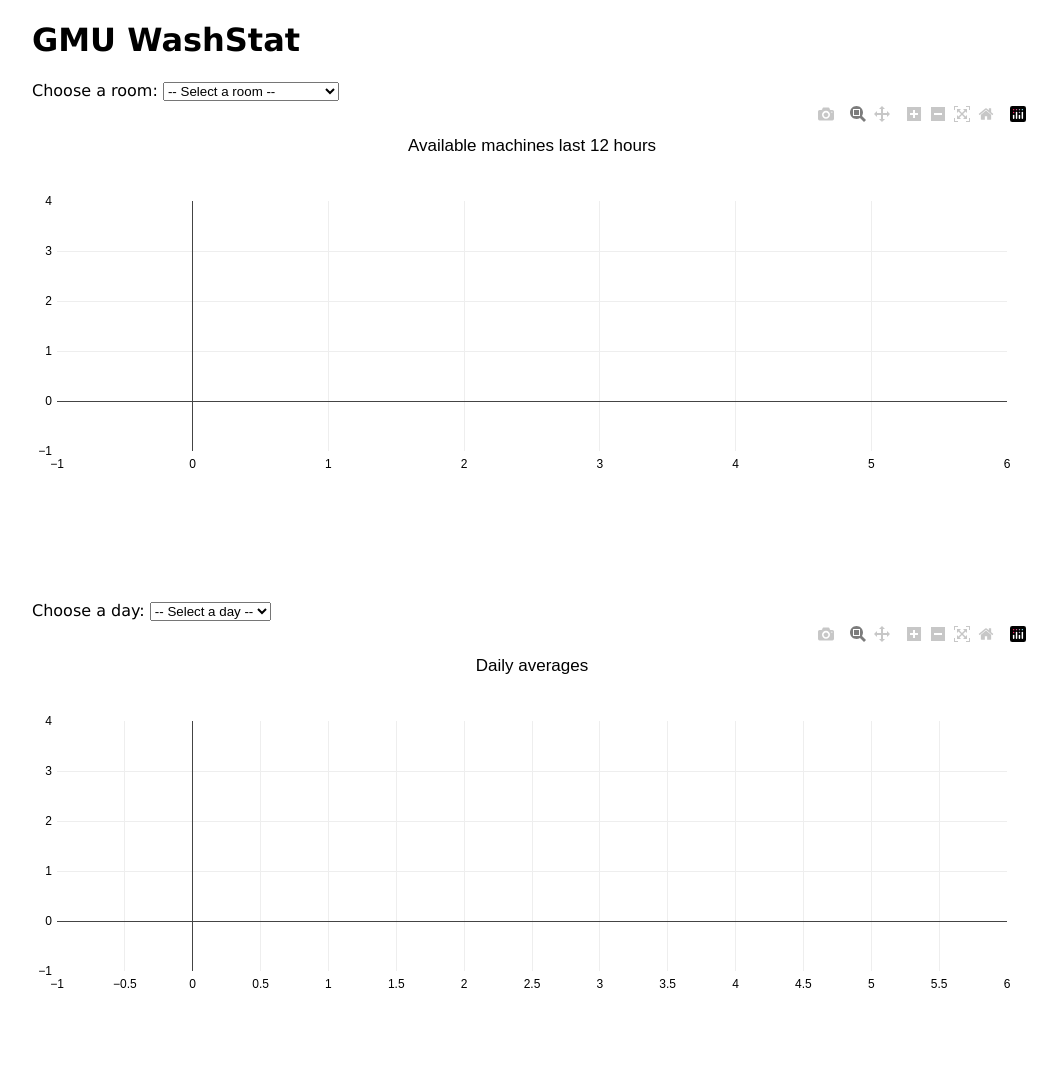
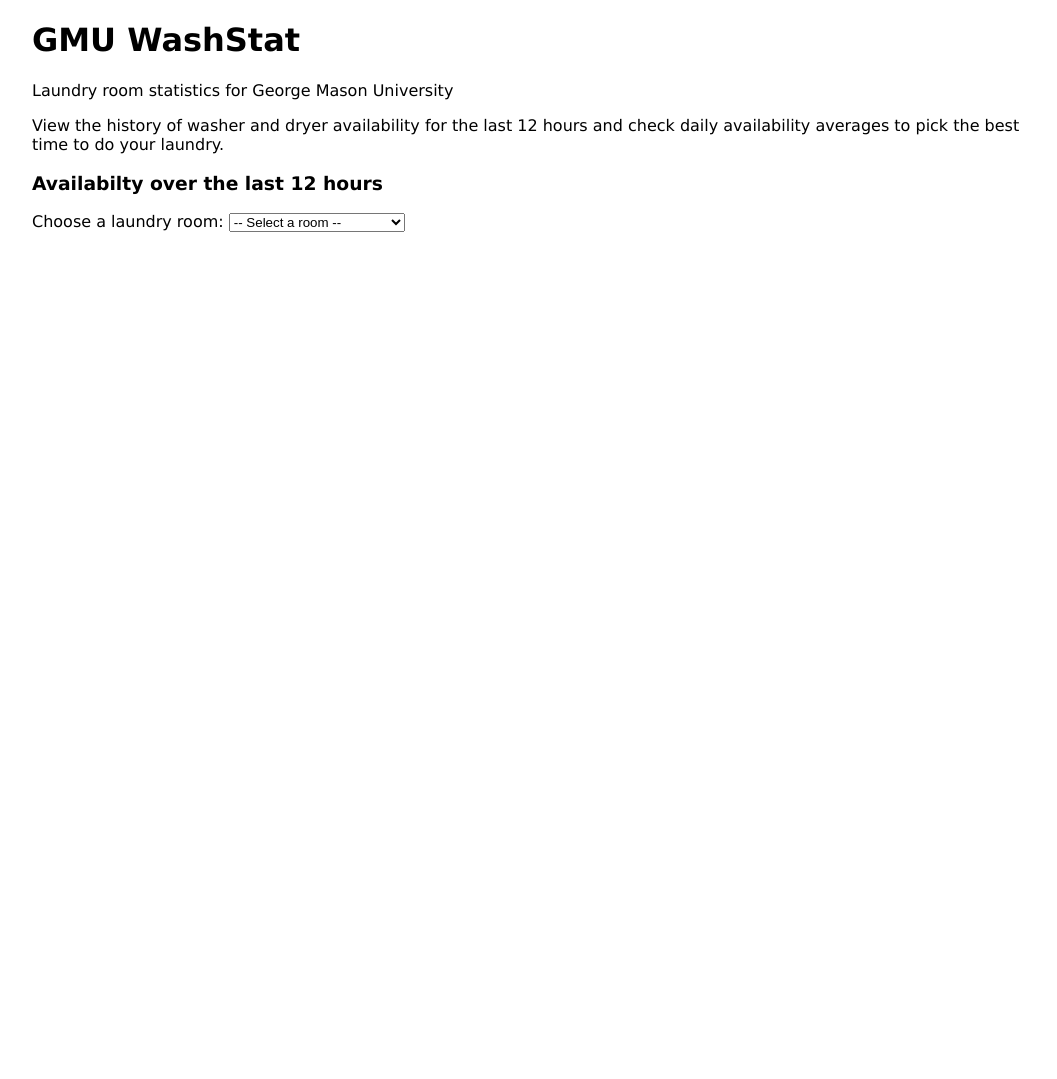
Before and after one commit to andyjsmith/Mason-WashStat, a Flask app: page / in a window 1280 px wide. Shown: the whole page, without its empty margins (108-1165 px from the left). After the commit the page ends 232 px from the top, so only its background shows below. Run offline with Flask 2, Linux system fonts and the light colour scheme; some libraries are stand-ins or nearby versions.

Commit message:
Cleaned up UI and hid plots when unused

```diff
--- a/static/script.js
+++ b/static/script.js
@@ -14,16 +14,38 @@
 
 // Redraw the average chart with data from averageData
 function redrawAverage() {
-	averageData.forEach(element => {
+	averageData.forEach(function(element) {
 		if(element["timecode"].toString()[0] === daychooser.value) {
-		dryerAvgData.x.push(timecodeToTime(element["timecode"]));
-		dryerAvgData.y.push(element["available_dryers"]);
-		washerAvgData.x.push(timecodeToTime(element["timecode"]));
-		washerAvgData.y.push(element["available_washers"]);
+			dryerAvgData.x.push(timecodeToTime(element["timecode"]));
+			dryerAvgData.y.push(element["available_dryers"]);
+			washerAvgData.x.push(timecodeToTime(element["timecode"]));
+			washerAvgData.y.push(element["available_washers"]);
 		}
 	});
 	Plotly.redraw("average");
 }
+
+// Hide or show the history and average charts
+function hideHistory(hide) {
+	if (hide) {
+		$("#history").hide();
+		$(".daychooser-container").hide();
+		hideAverage(true);
+	} else {
+		$("#history").show();
+		$(".daychooser-container").show();
+	}
+}
+
+function hideAverage(hide) {
+	if (hide) {
+		$("#average").hide();
+		daychooser.value = "";
+	} else {
+		$("#average").show();
+	}
+}
+
 
 // Definitions for the history chart
 var dryerData = {
@@ -158,15 +180,28 @@
 var daychooser = document.getElementById("daychooser");
 
 // Clear and redraw the average chart when a day is chosen
-daychooser.addEventListener("change", () => {
+daychooser.addEventListener("change", function() {
+	if (daychooser.value === "") {
+		hideAverage(true);
+		return;
+	} else {
+		hideAverage(false);
+	}
 	clearAverage();
 	redrawAverage();
 });
 
 // Request new data when the room is changed
-roomchooser.addEventListener("change", () => {
+roomchooser.addEventListener("change", function() {
+	if (roomchooser.value === "") {
+		hideHistory(true);
+		return;
+	} else {
+		hideHistory(false);
+	}
+
 	$.get("/api/history/" + roomchooser.value, function(data) {
-		data.forEach(element => {
+		data.forEach(function(element) {
 			dryerData.x.push(new Date(element["time"]));
 			dryerData.y.push(element["available_dryers"]);
 			washerData.x.push(new Date(element["time"]));
@@ -179,7 +214,7 @@
 	dryerData.y = []
 	washerData.x = []
 	washerData.y = []
-	data.forEach(element => {
+	data.forEach(function(element) {
 		dryerData.x.push(new Date(element["time"]));
 		dryerData.y.push(element["available_dryers"]);
 		washerData.x.push(new Date(element["time"]));
--- a/static/style.css
+++ b/static/style.css
@@ -10,4 +10,13 @@
 
 #history {
 	margin-bottom: 50px;
+	display: none;
 }
+
+#average {
+	display: none;
+}
+
+.daychooser-container {
+	display: none;
+}
--- a/templates/index.html
+++ b/templates/index.html
@@ -10,7 +10,14 @@
 	<body>
 		<div class="content">
 			<h1>GMU WashStat</h1>
-			<label for="roomchooser">Choose a room:</label>
+			<p>
+				Laundry room statistics for George Mason University
+			</p>
+			<p>
+				View the history of washer and dryer availability for the last 12 hours and check daily availability averages to pick the best time to do your laundry.
+			</p>
+			<h3>Availabilty over the last 12 hours</h3>
+			<label for="roomchooser">Choose a laundry room:</label>
 			<select id="roomchooser">
 				<option value="">-- Select a room --</option>
 				<option value="gmuadams">Adams</option>
@@ -66,6 +73,8 @@
 				<option value="gmuwhitetop">Whitetop</option>
 			</select>
 			<div id="history"></div>
+			<div class="daychooser-container">
+				<h3>Average usage for a day of the week</h3>
 				<label for="daychooser">Choose a day:</label>
 				<select id="daychooser">
 					<option value="">-- Select a day --</option>
@@ -77,6 +86,7 @@
 					<option value="4">Friday</option>
 					<option value="5">Saturday</option>
 				</select>
+			</div>
 			<div id="average"></div>
 		</div>
 	</body>
```
Lines whose indentation alone changed are shown as unchanged.
